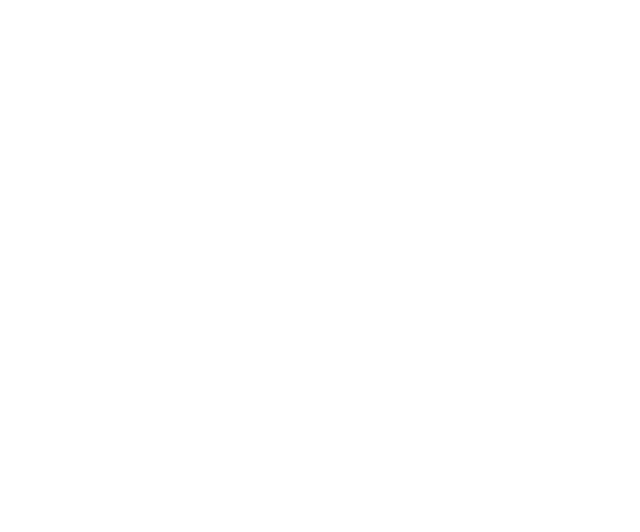
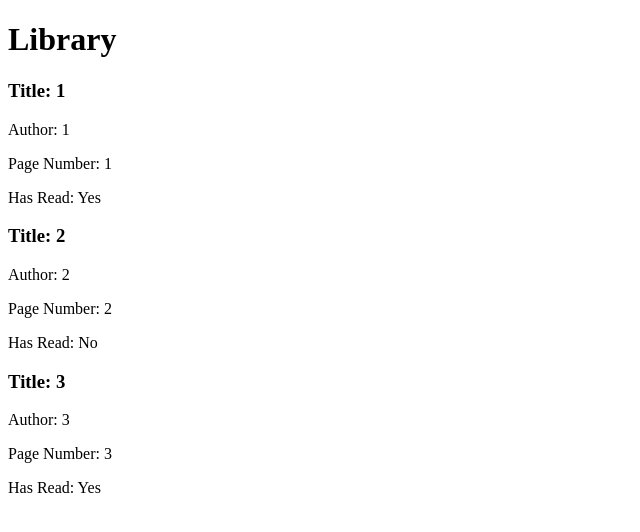
Before and after one commit to chenlingj999/Library, a plain HTML site: page index.html in a window 1280 px wide. Shown: the whole page, without its empty margins (0-640 px from the left). Drawn offline with Linux system fonts and the light colour scheme.

Commit message:
Add function that adds all books in array to the page

```diff
--- a/index.html
+++ b/index.html
@@ -4,9 +4,12 @@
     <meta charset="UTF-8">
     <meta name="viewport" content="width=device-width, initial-scale=1.0">
     <title>Document</title>
-    <script src="object.js"></script>
+    <script src="object.js" defer></script>
 </head>
 <body>
+    <h1>Library</h1>
+    <div id="library">
 
+    </div>
 </body>
 </html>
--- a/object.js
+++ b/object.js
@@ -20,3 +20,54 @@ Book.prototype.info = function() {
 function addBookToLibrary(book) {
     if (book instanceof Book) myLibrary.push(book);
 }
+
+//create book cell to add to library
+function createBookCell(book) {
+    if (book instanceof Book) {
+        var cell = document.createElement('div');
+        cell.className = 'book';
+
+        var title = document.createElement('h3');
+        var author = document.createElement('p');
+        var pageNum = document.createElement('p');
+        var hasRead = document.createElement('p');
+
+        title.textContent = 'Title: ' + book.title;
+        author.textContent = 'Author: ' + book.author;
+        pageNum.textContent = 'Page Number: ' + book.pageNum;
+        hasRead.textContent = 'Has Read: ' + (book.hasRead ? 'Yes' : 'No');
+
+        cell.appendChild(title);
+        cell.appendChild(author);
+        cell.appendChild(pageNum);
+        cell.appendChild(hasRead);
+
+        return cell;
+    }
+}
+
+function displayBook() {
+    const library = document.getElementById('library');
+    //Empty library
+    library.innerHTML = '';
+    //Make sure library exists
+    if (!library) console.error('No library found');
+
+    for (var book of myLibrary) {
+        bookCell = createBookCell(book);
+        if (bookCell) {
+            library.appendChild(bookCell);
+        }
+    }
+}
+
+//test
+var b1 = new Book(1, 1, 1, true);
+var b2 = new Book(2, 2, 2, false);
+var b3 = new Book(3, 3, 3, true);
+
+addBookToLibrary(b1);
+addBookToLibrary(b2);
+addBookToLibrary(b3);
+
+displayBook();
```
